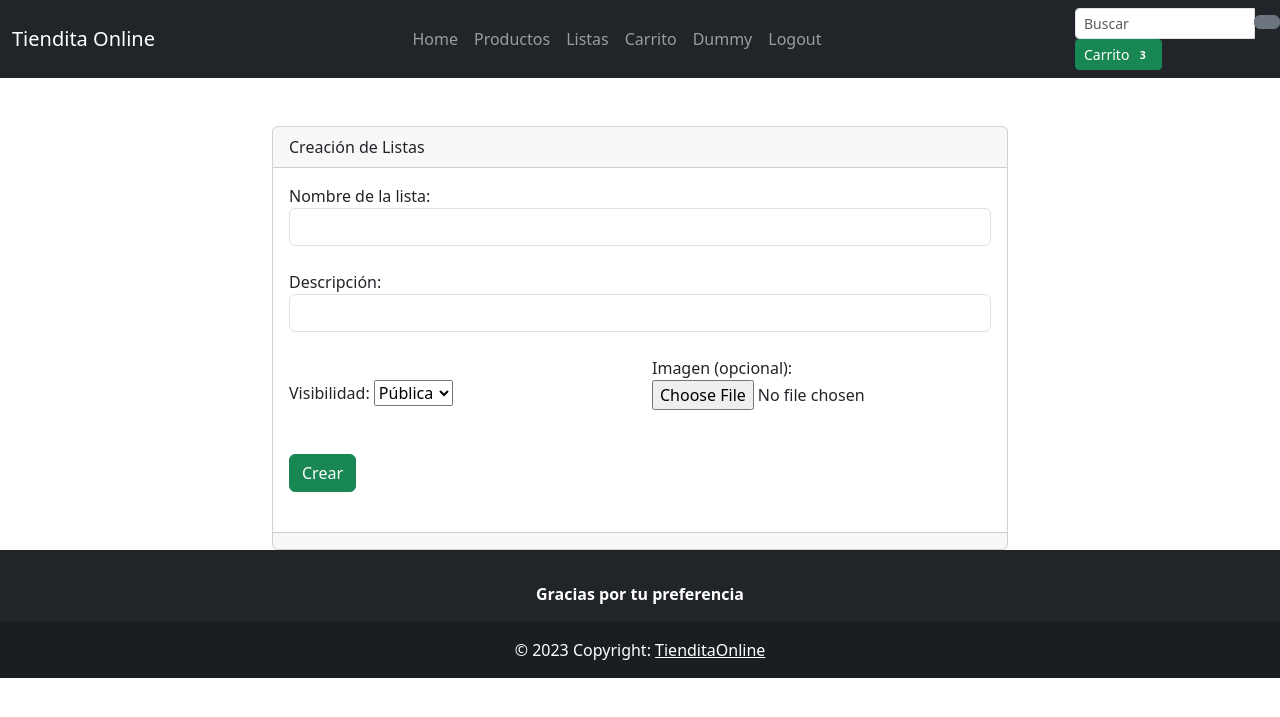
After one commit to JuanAlanisDel/PIAPWCI, a PHP site: page /lista.php in a window 1280 px wide. The commit adds this page. Shown: the top 717 px of the page. Run offline with PHP 8.4, Linux system fonts and the light colour scheme.

Commit message:
listas, arreglos de validaciones

```diff
--- a/header.php
+++ b/header.php
@@ -23,6 +23,9 @@ session_start();
                 </li>
                 <li class="nav-item">
                     <a class="nav-link" href="productos.php">Productos</a>
+                </li>
+                <li class="nav-item">
+                    <a class="nav-link" href="lista.php">Listas</a>
                 </li>
                 <li class="nav-item active">
                     <a class="nav-link" href="carritocompras.php">Carrito</a>
--- /dev/null
+++ b/lista.php
@@ -0,0 +1,60 @@
+<?php include("header.php");
+$rol="";
+$sexo="";
+if($_POST){
+    if(($_FILES['imagenopc']['name']=="")){
+        $imagen1="";
+    }
+    else{
+        move_uploaded_file($_FILES['imagenopc']['tmp_name'],"imagenes/".$imagen);
+    }
+    echo '<script language="javascript">alert("Lista creada exitosamente.");</script>';
+    header("location:index.php");
+}
+?>
+<div class="row">
+        <div class="col-md-2">
+        </div>
+        <div class="col-md-8">
+        <br/>
+            <div class="card">
+                <div class="card-header">
+                    Creación de Listas
+                </div>
+                <div class="card-body">
+                <form method="post" action="lista.php" enctype="multipart/form-data">
+                Nombre de la lista:<input type="text" required class="form-control" name="nomlista" id="">
+         <br/>
+                Descripción:<input type="text" required class="form-control" name="descripcion" id="">
+        <div class="row">
+            <div class="col-md-6">
+        <br/>
+        <br/>
+         Visibilidad:
+         <select name="vision" id="">
+            <option value="Pública">Pública</option>
+            <option value="Privada">Privada</option>
+        </select>
+        <br/>
+         <br/>
+        </div>
+        <div class="col-md-6">
+        <br/>
+        Imagen (opcional): <br><input type="file" name="imagenopc" id="">
+        </div>
+        </div>
+         <br/>
+           <button class="btn btn-success" type="submit">Crear</button>
+           </form>
+           <br/>
+                </div>
+                <div class="card-footer text-muted">
+                </div>
+            </div>
+
+        </div>
+        <div class="col-md-4">
+        </div>
+        </div>
+</div>
+<?php include("footer.php");?>
```
Also changed, not shown: productos.php (+37 -7 lines), registro.php (+9 -4 lines).
